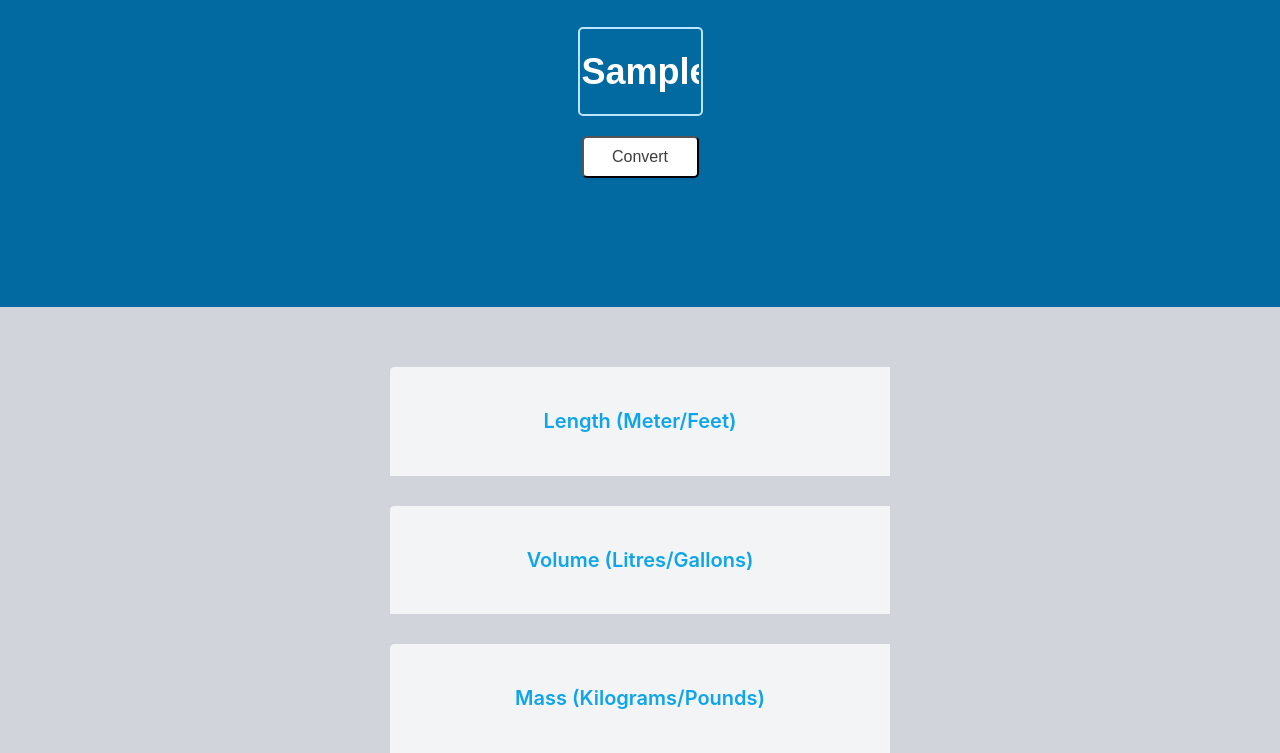
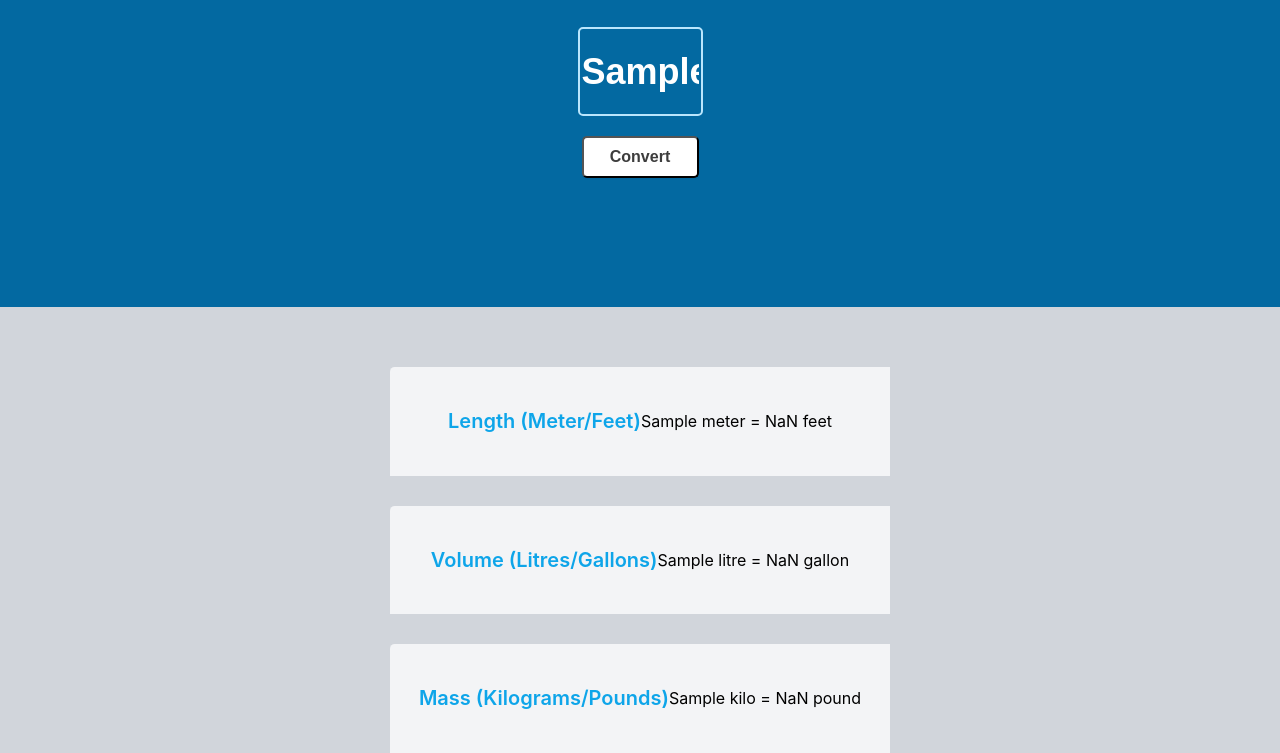
Before and after one commit to RyansCodeSucks/Unit-Converter, a plain HTML site: page index.html in a window 1280 px wide. Both pictures are taken after typing "Sample" into the empty fields and a click on the button "Convert". Shown: the part 178-931 px from the top of the page. Drawn offline with Linux system fonts and the light colour scheme.

Commit message:
commit files

```diff
--- a/index.css
+++ b/index.css
@@ -27,7 +27,7 @@ letter-spacing: -0.03em;
 color: #FFFFFF;
 }
 
-#box {
+#box-el {
 box-sizing: border-box;
 position: absolute;
 width: 117px;
@@ -141,7 +141,7 @@ body {
   gap: 20px;
 }
 
-#box {
+#box-el {
   width: 117px;
   height: 83px;
   border: 2px solid #BAE6FD;
@@ -160,7 +160,7 @@ body {
   background: #FFFFFF;
   box-shadow: 0px 1px 2px rgba(0, 0, 0, 0.05);
   border-radius: 5px;
-  font-weight: 500;
+  font-weight: 800;
   font-size: 16px;
   color: #3D3D3D;
   cursor: pointer;
--- a/index.html
+++ b/index.html
@@ -10,14 +10,23 @@
       <div class="container1">
        <div id="heading">Metric/Imperial Unit Conversion</div>
        <div class="input-group">
-        <input id="box" type="text">
+        <input id="box-el" type="text">
         <button id="convert-btn">Convert</button>
        </div>
       </div>
       <div class="conversion-results">
-        <div id="card1" class="card"><h2 class="unit">Length (Meter/Feet)</h2></div>
-        <div id="card2" class="card"><h2 class="unit">Volume (Litres/Gallons)</h2></div>
-        <div id="card3" class="card"><h2 class="unit">Mass (Kilograms/Pounds)</h2></div>
+        <div id="card1" class="card">
+          <h2 class="unit">Length (Meter/Feet)</h2>
+          <p id="length-el">0 meters = 0.000 feet / 0 feet = 0.000 meters</p>
+        </div>
+        <div id="card2" class="card">
+          <h2 class="unit">Volume (Litres/Gallons)</h2>
+          <p id="volume-el">0 litres = 0.000 gallons / 0 gallons = 0.000 litres</p>
+        </div>
+        <div id="card3" class="card">
+          <h2 class="unit">Mass (Kilograms/Pounds)</h2>
+          <p id="mass-el">0 kilos = 0.000 pounds / 0 pounds = 0.000 kilos</p>
+        </div>
       </div>
         <script src="index.js"></script>
     </body>
--- a/index.js
+++ b/index.js
@@ -1,5 +1,17 @@
-/*
-1 meter = 3.281 feet
-1 liter = 0.264 gallon
-1 kilogram = 2.204 pound
-*/
+let convertBtn = document.getElementById("convert-btn")
+let boxEl = document.getElementById("box-el")
+let lengthEl = document.getElementById("length-el")
+let volumeEl = document.getElementById("volume-el")
+let massEl = document.getElementById("mass-el")
+
+const meterToFeet = 3.281
+const litreToGallon = 0.264
+const kiloToPound = 2.204
+
+convertBtn.addEventListener("click", function() {
+    let baseValue = boxEl.value
+
+    lengthEl.textContent = `${baseValue} meter = ${parseFloat((baseValue * meterToFeet).toFixed(3))} feet`
+    volumeEl.textContent = `${baseValue} litre = ${parseFloat((baseValue * litreToGallon).toFixed(3))} gallon`
+    massEl.textContent = `${baseValue} kilo = ${parseFloat((baseValue * kiloToPound).toFixed(3))} pound`
+})
```
